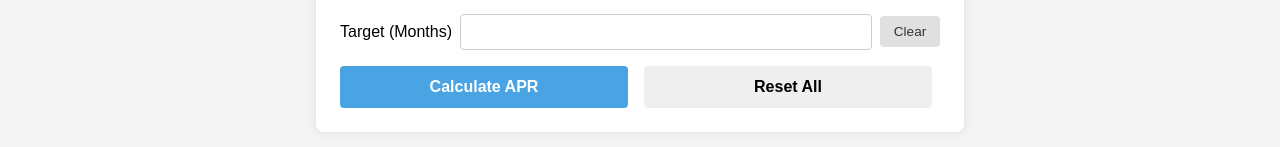
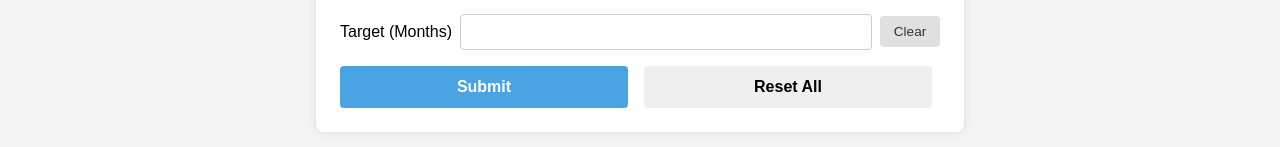
Before and after one commit to Ampdrew06/Mortgage-Calculator, a React (Create React App) app: page /ccc in a window 1280 px wide. Shown: the part 303-450 px from the top of the page. Built offline with nearby package versions, Linux system fonts and the light colour scheme.

Commit message:
Submit button & default page updates

```diff
--- a/src/App.jsx
+++ b/src/App.jsx
@@ -1,5 +1,5 @@
 import React from 'react';
-import { BrowserRouter as Router, Routes, Route, useLocation, useNavigate } from 'react-router-dom';
+import { BrowserRouter as Router, Routes, Route, useLocation, useNavigate, Navigate } from 'react-router-dom';
 import MC from './MC';
 import CCC from './CCC';
 import InfoPage from './InfoPage';
@@ -12,7 +12,6 @@ const HeaderNav = () => {
 
   const isCCC = location.pathname.startsWith('/ccc');
 
-  // Theme colors
   const green = '#4caf50';
   const blue = '#4aa4e3';
   const grey = '#ddd';
@@ -109,6 +108,8 @@ const App = () => {
         <Route path="/ccc" element={<CCC />} />
         <Route path="/info" element={<InfoPage />} />
         <Route path="/ccc-info" element={<CCCInfoPage />} />
+        {/* Catch-all: redirect any unknown route to MC page */}
+        <Route path="*" element={<Navigate to="/" replace />} />
       </Routes>
     </Router>
   );
--- a/src/CCC.jsx
+++ b/src/CCC.jsx
@@ -263,7 +263,7 @@ const CreditCardCalculator = () => {
 
           <div className="button-row" style={{ display: 'flex', gap: '0.5rem' }}>
             <button className="submit-btn ccc" type="submit" style={{ flex: 1 }}>
-              Calculate APR
+              Submit
             </button>
             <button type="button" className="reset-btn" onClick={resetAll} style={{ flex: 1 }}>
               Reset All
```
